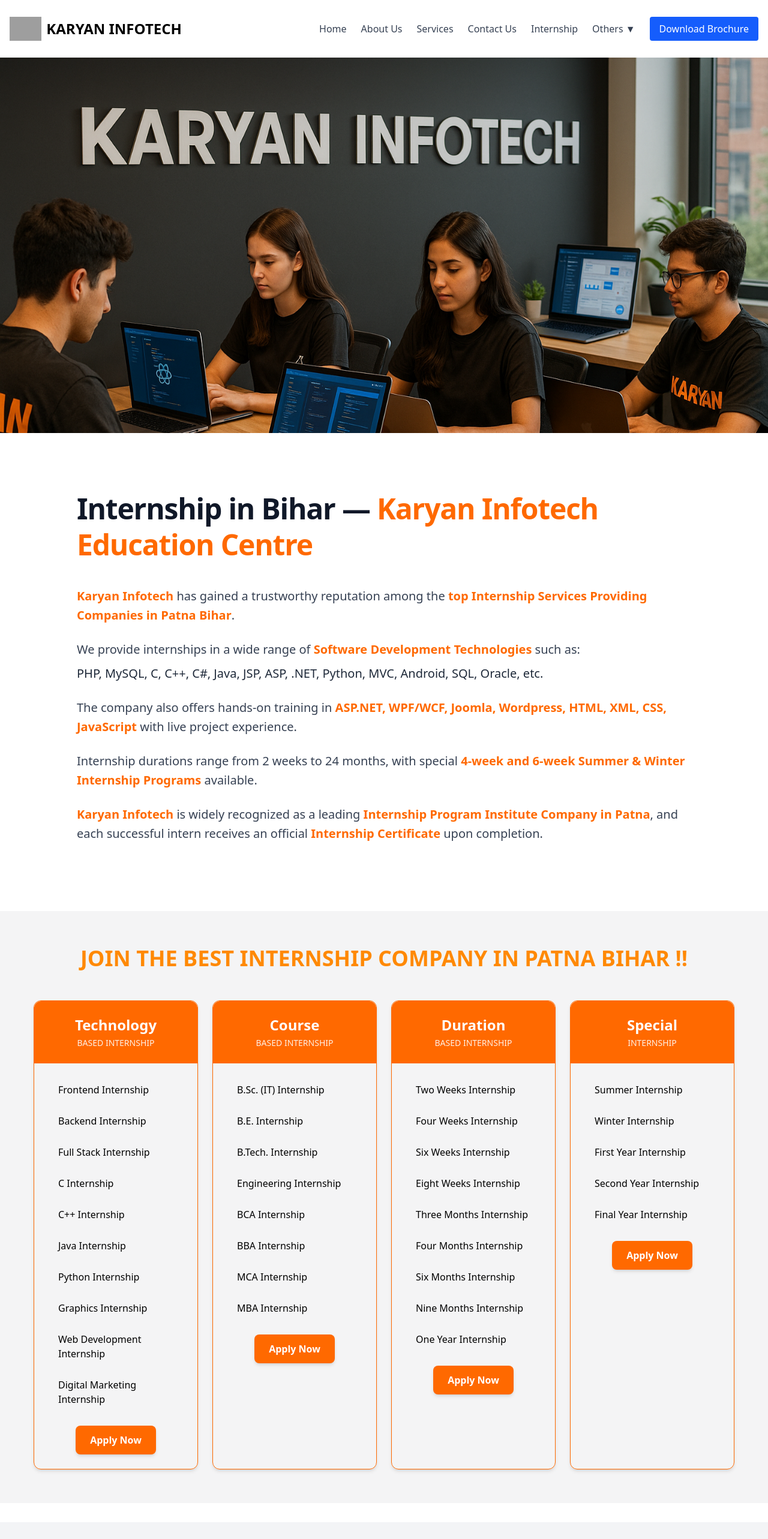
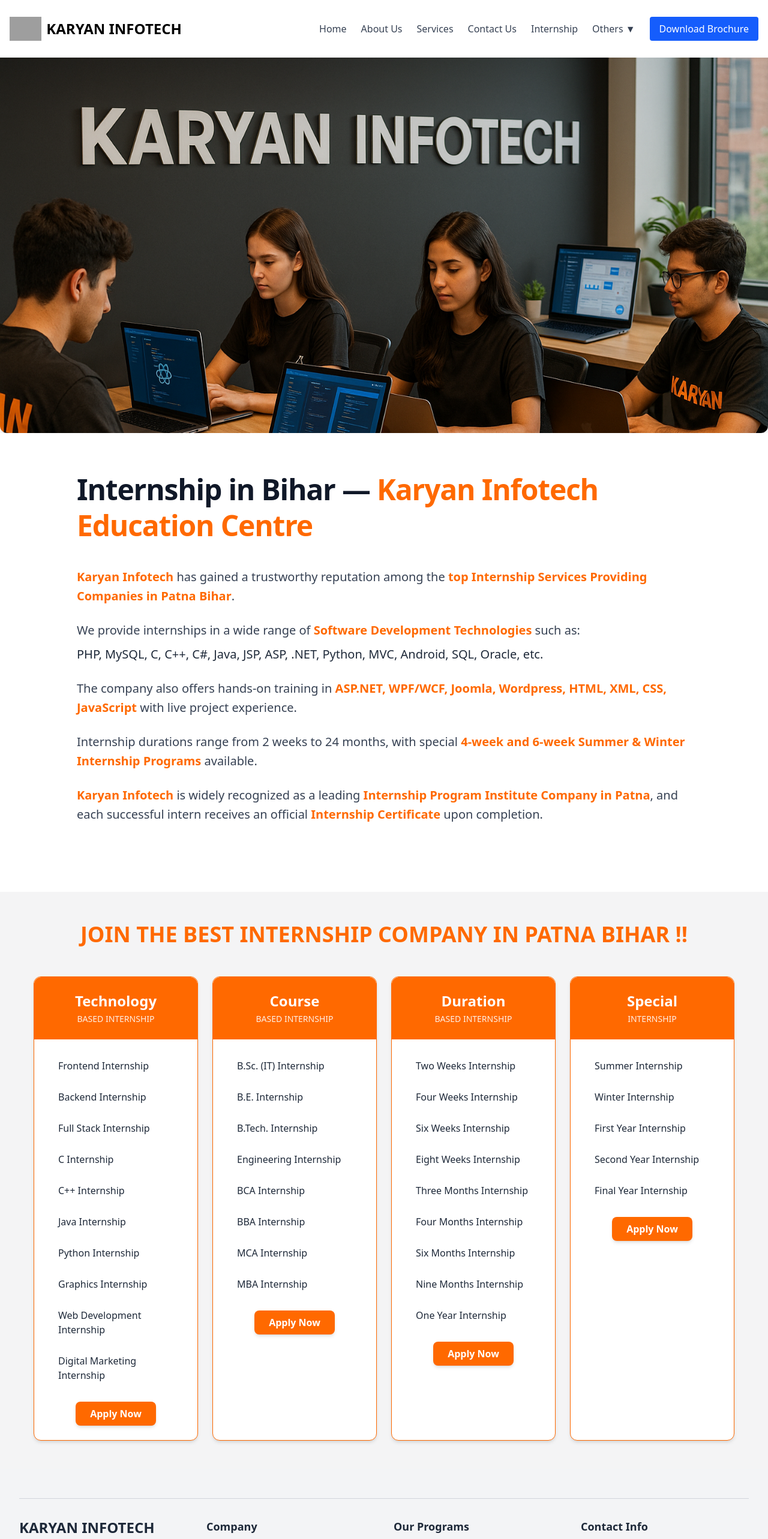
Before and after one commit to ANKITKUMAR1809/KARYAN_INFOTECH, a React (Vite) app: page /internship in a window 1280 px wide. Shown: the top 2566 px of the page at 60% size. Built offline with nearby package versions, Linux system fonts and the light colour scheme; grey boxes are pictures that could not be loaded.

Commit message:
done with this

```diff
--- a/src/components/Navbar.jsx
+++ b/src/components/Navbar.jsx
@@ -32,7 +32,7 @@
             alt="KARYAN Infotech Logo"
             className="h-10 w-auto"
           />
-          <h1 className="text-2xl font-bold">KARYAN INFOTECH</h1>
+          <h1 className="md:text-2xl font-bold">KARYAN INFOTECH</h1>
         </NavLink>
 
         {/* Desktop Menu */}
--- a/src/pages/Internship.jsx
+++ b/src/pages/Internship.jsx
@@ -1,5 +1,6 @@
 import React from "react";
 import internshipBanner from '../assets/internship.png';
+
 const Internship = () => {
   const internshipData = [
     {
@@ -62,14 +63,17 @@
 
   return (
     <>
-      <div className="mb-8">
+      {/* Top Banner Image */}
+      <div className="w-full">
         <img
           src={internshipBanner}
           alt="Internship Banner"
-          className="w-full h-auto object-cover "
+          className="w-full h-auto object-cover rounded-b-xl shadow-lg"
         />
       </div>
-      <section className="bg-white py-16 px-6 md:px-16  mb-12">
+
+      {/* Internship Info Section */}
+      <section className="bg-white py-16 px-6 md:px-16 mb-12">
         <div className="max-w-5xl mx-auto">
           <div className="text-center md:text-left mb-10">
             <h1 className="text-4xl md:text-5xl font-extrabold text-gray-900 leading-tight tracking-tight">
@@ -139,18 +143,17 @@
         </div>
       </section>
 
-      <div className="w-full bg-zinc-100 mx-auto  p-6 md:p-10 lg:p-14 mb-8">
-        {/* Main Heading */}
-        <h1 className="text-2xl md:text-3xl lg:text-4xl font-extrabold text-center text-orange-400 mb-8 md:mb-12 leading-tight">
+      {/* Internship Categories Grid Section */}
+      <div className="w-full bg-zinc-100 px-6 md:px-10 lg:px-14 py-12">
+        <h1 className="text-2xl md:text-3xl lg:text-4xl font-extrabold text-center text-orange-500 mb-12 leading-tight">
           JOIN THE BEST INTERNSHIP COMPANY IN PATNA BIHAR !!
         </h1>
 
-        {/* Internship Categories Grid */}
-        <div className="grid grid-cols-1 md:grid-cols-2 lg:grid-cols-4 gap-6">
+        <div className="grid grid-cols-1 md:grid-cols-2 lg:grid-cols-4 gap-6 max-w-7xl mx-auto">
           {internshipData.map((section, index) => (
             <div
               key={index}
-              className=" rounded-xl shadow-md overflow-hidden border border-orange-500"
+              className="bg-white rounded-xl shadow-md overflow-hidden border border-orange-500 hover:shadow-lg transition-shadow duration-300"
             >
               <div className="bg-orange-500 text-white p-6 text-center rounded-t-xl">
                 <h2 className="text-2xl font-bold mb-1">{section.title}</h2>
@@ -161,14 +164,14 @@
                   {section.items.map((item, idx) => (
                     <li
                       key={idx}
-                      className="py-2 px-4 rounded-md  hover:bg-orange-600 transition-colors duration-200 cursor-pointer"
+                      className="py-2 px-4 rounded-md hover:bg-orange-100 transition-colors duration-200 cursor-pointer text-gray-800"
                     >
                       {item}
                     </li>
                   ))}
                 </ul>
                 <div className="mt-6 text-center">
-                  <button className="bg-orange-500 hover:bg-orange-600 text-white font-semibold py-3 px-6 rounded-lg transition-colors duration-200 shadow-md">
+                  <button className="bg-orange-500 hover:bg-orange-600 text-white font-semibold py-2 px-6 rounded-lg transition duration-200 shadow-md">
                     Apply Now
                   </button>
                 </div>
```
